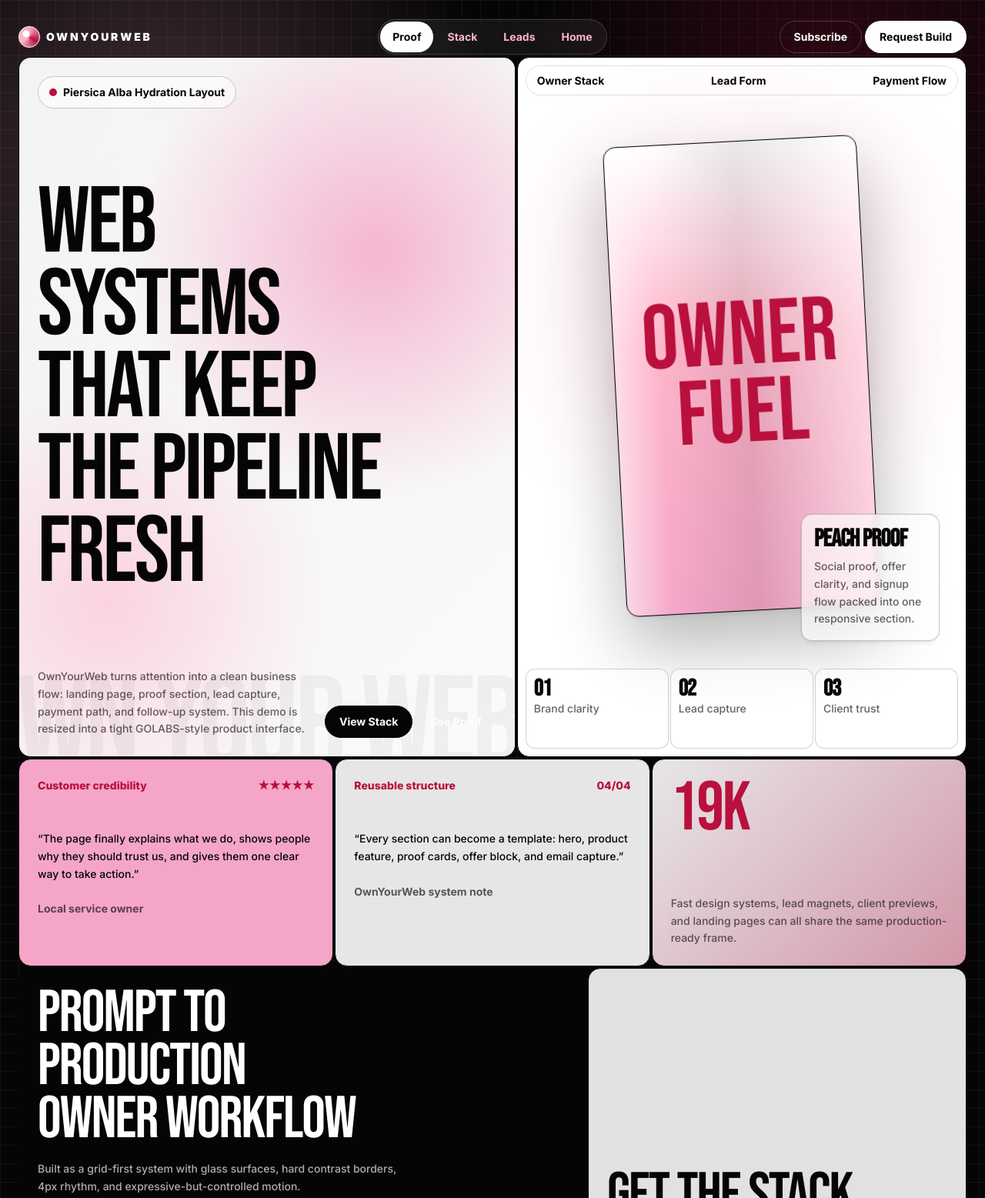
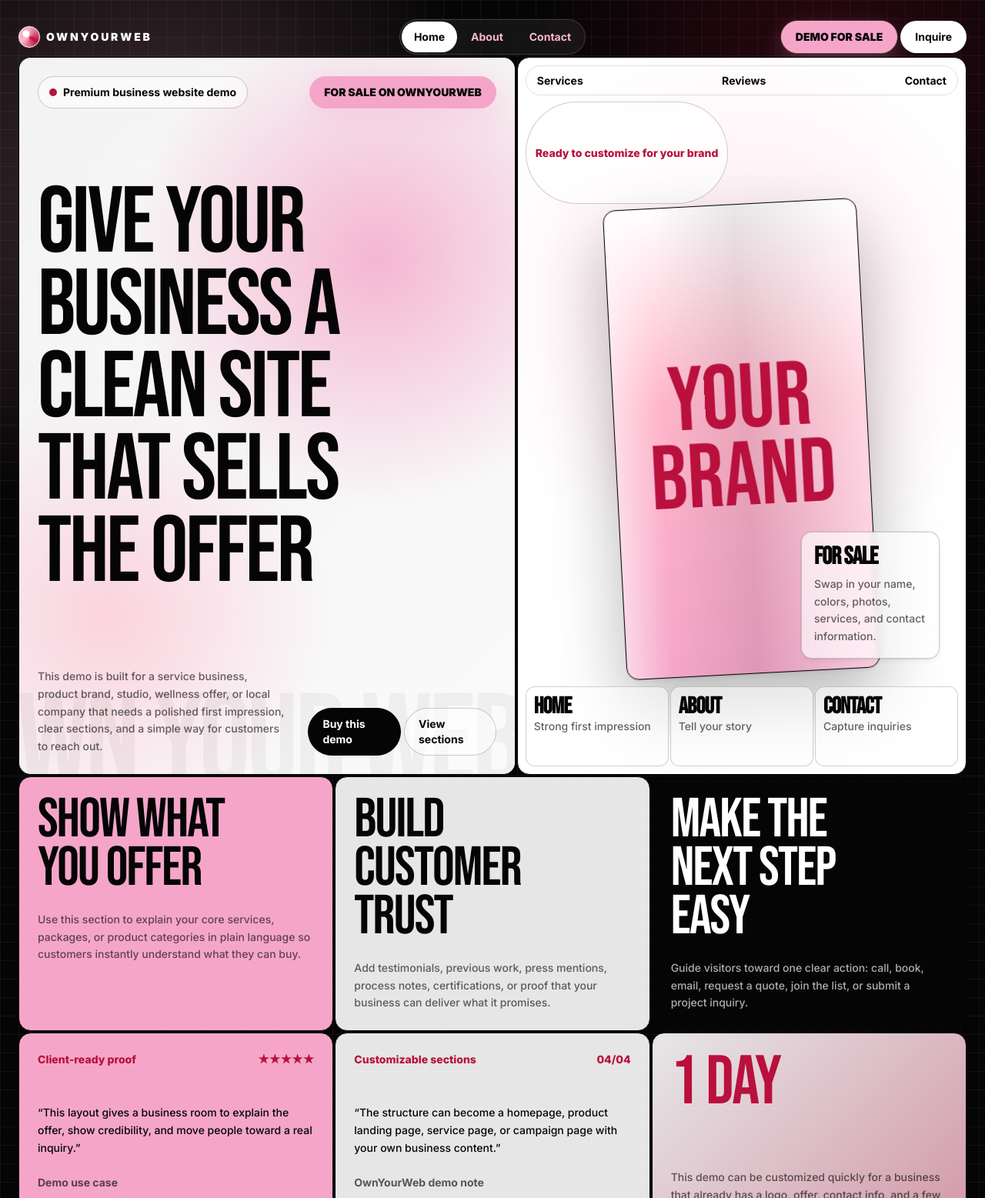
Before and after one commit to innergclaw/ownyourweb-landing, a website: page demos/ownyourweb-neuform-demo.html in a window 1280 px wide. Shown: the top 1557 px of the page at 77% size. Drawn offline with Linux system fonts and the light colour scheme.

Commit message:
Clean up demo for client sale

```diff
--- a/demos/ownyourweb-neuform-demo.html
+++ b/demos/ownyourweb-neuform-demo.html
@@ -3,8 +3,8 @@
 <head>
   <meta charset="utf-8">
   <meta name="viewport" content="width=device-width, initial-scale=1">
-  <title>OwnYourWeb - GOLABS Style Demo</title>
-  <meta name="description" content="OwnYourWeb demo resized into a GOLABS-inspired testimonial and product interface system.">
+  <title>OwnYourWeb - Business Demo For Sale</title>
+  <meta name="description" content="A for-sale OwnYourWeb business website demo with home, about, contact, service, and credibility sections.">
   <link rel="preconnect" href="https://fonts.googleapis.com">
   <link rel="preconnect" href="https://fonts.gstatic.com" crossorigin>
   <link href="https://fonts.googleapis.com/css2?family=Bebas+Neue&family=Inter:wght@500;600;700;800;900&display=swap" rel="stylesheet">
@@ -133,6 +133,23 @@
       gap: 4px;
     }
 
+    .sale-badge {
+      display: inline-flex;
+      align-items: center;
+      justify-content: center;
+      min-height: 42px;
+      padding: 10px 18px;
+      border: 1px solid var(--primary);
+      border-radius: 9999px;
+      background: var(--primary);
+      color: var(--ink);
+      font-size: 14px;
+      font-weight: 900;
+      line-height: 20px;
+      text-transform: uppercase;
+      box-shadow: 0 0 0 1px rgba(255,255,255,.12), 0 12px 30px rgba(245,166,200,.24);
+    }
+
     .btn {
       display: inline-flex;
       align-items: center;
@@ -191,6 +208,13 @@
       display: grid;
       grid-template-rows: auto 1fr auto;
       padding: 24px;
+    }
+
+    .hero .sale-badge {
+      position: absolute;
+      top: 24px;
+      right: 24px;
+      z-index: 2;
     }
 
     .hero::before {
@@ -280,6 +304,12 @@
       gap: 4px;
     }
 
+    .button-row .btn:not(.dark) {
+      border-color: rgba(5, 5, 5, .2);
+      color: var(--ink);
+      background: rgba(255, 255, 255, .55);
+    }
+
     .product-panel {
       min-height: calc(100vh - 98px);
       display: grid;
@@ -302,6 +332,22 @@
       color: var(--ink);
       font-size: 14px;
       font-weight: 700;
+    }
+
+    .mini-note {
+      display: inline-flex;
+      align-items: center;
+      gap: 8px;
+      width: max-content;
+      max-width: 100%;
+      padding: 8px 12px;
+      border: 1px solid rgba(5,5,5,.2);
+      border-radius: 9999px;
+      background: rgba(255,255,255,.72);
+      color: var(--secondary);
+      font-size: 14px;
+      font-weight: 800;
+      line-height: 20px;
     }
 
     .can-wrap {
@@ -409,6 +455,7 @@
       line-height: 20px;
     }
 
+    .business-sections,
     .social-proof {
       display: grid;
       grid-template-columns: 1fr 1fr 1fr;
@@ -416,6 +463,7 @@
       margin-top: 2px;
     }
 
+    .section-card,
     .quote-card,
     .stat-card {
       min-height: 270px;
@@ -425,6 +473,33 @@
       background: rgba(255, 255, 255, .9);
       color: var(--ink);
       box-shadow: var(--shadow-b);
+    }
+
+    .section-card h2 {
+      max-width: 11ch;
+      font-size: clamp(48px, 5.6vw, 82px);
+      line-height: .88;
+    }
+
+    .section-card p {
+      margin: 24px 0 0;
+      color: var(--muted);
+      font-size: 14px;
+      font-weight: 500;
+      line-height: 22.75px;
+    }
+
+    .section-card.pink {
+      background: var(--primary);
+    }
+
+    .section-card.dark {
+      background: var(--neutral);
+      color: var(--surface);
+    }
+
+    .section-card.dark p {
+      color: rgba(255,255,255,.68);
     }
 
     .quote-card.featured {
@@ -592,6 +667,7 @@
 
       .topbar,
       .grid,
+      .business-sections,
       .social-proof,
       .bottom-strip {
         grid-template-columns: 1fr;
@@ -645,6 +721,7 @@
 
       .hero,
       .product-panel,
+      .section-card,
       .quote-card,
       .stat-card,
       .strip-panel {
@@ -705,87 +782,103 @@
         OwnYourWeb
       </a>
       <nav class="nav" aria-label="Demo navigation">
-        <a href="#proof">Proof</a>
-        <a href="#stack">Stack</a>
-        <a href="#lead">Leads</a>
-        <a href="https://ownyourweb.xyz/">Home</a>
+        <a href="#home">Home</a>
+        <a href="#about">About</a>
+        <a href="#contact">Contact</a>
       </nav>
       <div class="top-actions">
-        <a class="btn" href="#lead">Subscribe</a>
-        <a class="btn light" href="https://ownyourweb.xyz/">Request Build</a>
+        <span class="sale-badge">Demo for sale</span>
+        <a class="btn light" href="#contact">Inquire</a>
       </div>
     </header>
 
-    <section class="grid" aria-label="OwnYourWeb hero">
+    <section id="home" class="grid" aria-label="Business website demo hero">
       <article class="panel glass hero">
-        <span class="kicker">Piersica Alba Hydration Layout</span>
-        <h1>Web systems that keep the pipeline fresh</h1>
+        <span class="sale-badge">For sale on OwnYourWeb</span>
+        <span class="kicker">Premium business website demo</span>
+        <h1>Give your business a clean site that sells the offer</h1>
         <div class="hero-copy">
-          <p>OwnYourWeb turns attention into a clean business flow: landing page, proof section, lead capture, payment path, and follow-up system. This demo is resized into a tight GOLABS-style product interface.</p>
+          <p>This demo is built for a service business, product brand, studio, wellness offer, or local company that needs a polished first impression, clear sections, and a simple way for customers to reach out.</p>
           <div class="button-row">
-            <a class="btn dark" href="#stack">View Stack</a>
-            <a class="btn" href="#proof">See Proof</a>
+            <a class="btn dark" href="#contact">Buy this demo</a>
+            <a class="btn" href="#about">View sections</a>
           </div>
         </div>
       </article>
 
       <article class="panel product-panel" aria-label="Product visual">
         <div class="product-nav">
-          <span>Owner Stack</span>
-          <span>Lead Form</span>
-          <span>Payment Flow</span>
+          <span>Services</span>
+          <span>Reviews</span>
+          <span>Contact</span>
         </div>
+        <span class="mini-note">Ready to customize for your brand</span>
         <div class="can-wrap">
           <div class="halo" aria-hidden="true"></div>
           <div class="can" aria-hidden="true">
-            <span>Owner<br>Fuel</span>
+            <span>Your<br>Brand</span>
           </div>
           <div class="flavor">
-            <strong>Peach proof</strong>
-            <p>Social proof, offer clarity, and signup flow packed into one responsive section.</p>
+            <strong>For sale</strong>
+            <p>Swap in your name, colors, photos, services, and contact information.</p>
           </div>
         </div>
         <div class="thumbs">
-          <div class="thumb"><strong>01</strong><span>Brand clarity</span></div>
-          <div class="thumb"><strong>02</strong><span>Lead capture</span></div>
-          <div class="thumb"><strong>03</strong><span>Client trust</span></div>
+          <div class="thumb"><strong>Home</strong><span>Strong first impression</span></div>
+          <div class="thumb"><strong>About</strong><span>Tell your story</span></div>
+          <div class="thumb"><strong>Contact</strong><span>Capture inquiries</span></div>
         </div>
+      </article>
+    </section>
+
+    <section id="about" class="business-sections" aria-label="Business website sections">
+      <article class="section-card pink">
+        <h2>Show what you offer</h2>
+        <p>Use this section to explain your core services, packages, or product categories in plain language so customers instantly understand what they can buy.</p>
+      </article>
+      <article class="section-card">
+        <h2>Build customer trust</h2>
+        <p>Add testimonials, previous work, press mentions, process notes, certifications, or proof that your business can deliver what it promises.</p>
+      </article>
+      <article class="section-card dark">
+        <h2>Make the next step easy</h2>
+        <p>Guide visitors toward one clear action: call, book, email, request a quote, join the list, or submit a project inquiry.</p>
       </article>
     </section>
 
     <section id="proof" class="social-proof" aria-label="Social proof">
       <article class="quote-card featured">
-        <div class="quote-top"><span>Customer credibility</span><span>★★★★★</span></div>
-        <blockquote>“The page finally explains what we do, shows people why they should trust us, and gives them one clear way to take action.”</blockquote>
-        <div class="quote-name">Local service owner</div>
+        <div class="quote-top"><span>Client-ready proof</span><span>★★★★★</span></div>
+        <blockquote>“This layout gives a business room to explain the offer, show credibility, and move people toward a real inquiry.”</blockquote>
+        <div class="quote-name">Demo use case</div>
       </article>
       <article class="quote-card">
-        <div class="quote-top"><span>Reusable structure</span><span>04/04</span></div>
-        <blockquote>“Every section can become a template: hero, product feature, proof cards, offer block, and email capture.”</blockquote>
-        <div class="quote-name">OwnYourWeb system note</div>
+        <div class="quote-top"><span>Customizable sections</span><span>04/04</span></div>
+        <blockquote>“The structure can become a homepage, product landing page, service page, or campaign page with your own business content.”</blockquote>
+        <div class="quote-name">OwnYourWeb demo note</div>
       </article>
       <article class="stat-card">
-        <div class="stat-value">19K</div>
-        <p>Fast design systems, lead magnets, client previews, and landing pages can all share the same production-ready frame.</p>
+        <div class="stat-value">1 Day</div>
+        <p>This demo can be customized quickly for a business that already has a logo, offer, contact info, and a few photos ready.</p>
       </article>
     </section>
 
     <section id="stack" class="bottom-strip" aria-label="Owner Stack breakdown">
       <article class="strip-panel dark">
-        <h2>Prompt to production owner workflow</h2>
-        <p>Built as a grid-first system with glass surfaces, hard contrast borders, 4px rhythm, and expressive-but-controlled motion.</p>
+        <h2>What comes with this demo</h2>
+        <p>This page is a for-sale starter website design. OwnYourWeb can update the copy, brand colors, section names, CTA, and contact flow for the buyer.</p>
         <div class="steps">
-          <div class="step">Logo + identity</div>
-          <div class="step">Website + domain</div>
-          <div class="step">Lead + payment flow</div>
+          <div class="step">Home section</div>
+          <div class="step">About + proof sections</div>
+          <div class="step">Contact inquiry block</div>
         </div>
       </article>
-      <article id="lead" class="strip-panel email-box">
-        <h2>Get the stack</h2>
-        <label for="email">Send the demo link</label>
+      <article id="contact" class="strip-panel email-box">
+        <h2>Buy this demo</h2>
+        <label for="email">Request this layout for your business</label>
         <div class="email-row">
-          <input id="email" type="email" placeholder="owner@business.com">
-          <button type="button">Send</button>
+          <input id="email" type="email" placeholder="yourname@business.com">
+          <button type="button">Inquire</button>
         </div>
       </article>
     </section>
```
